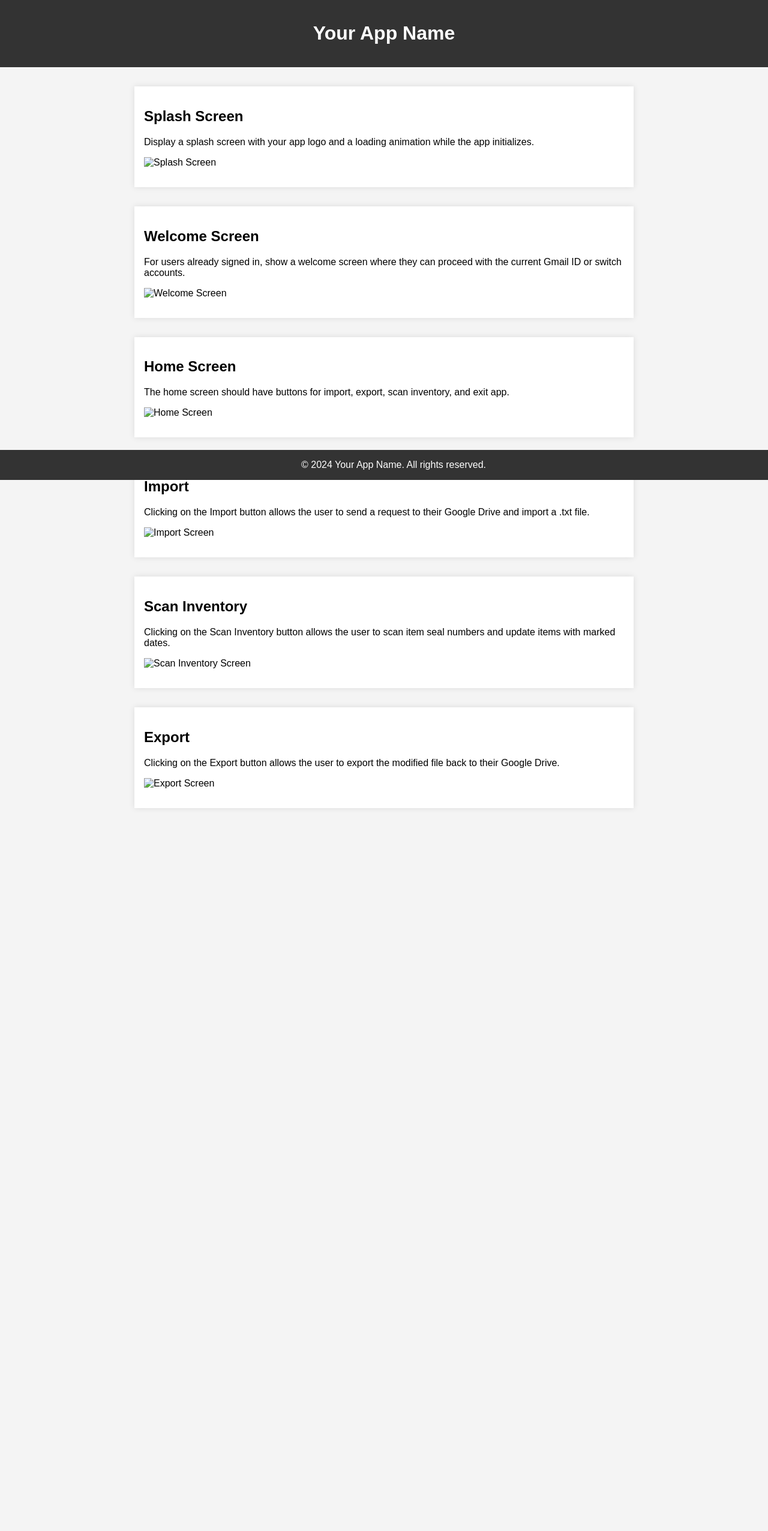
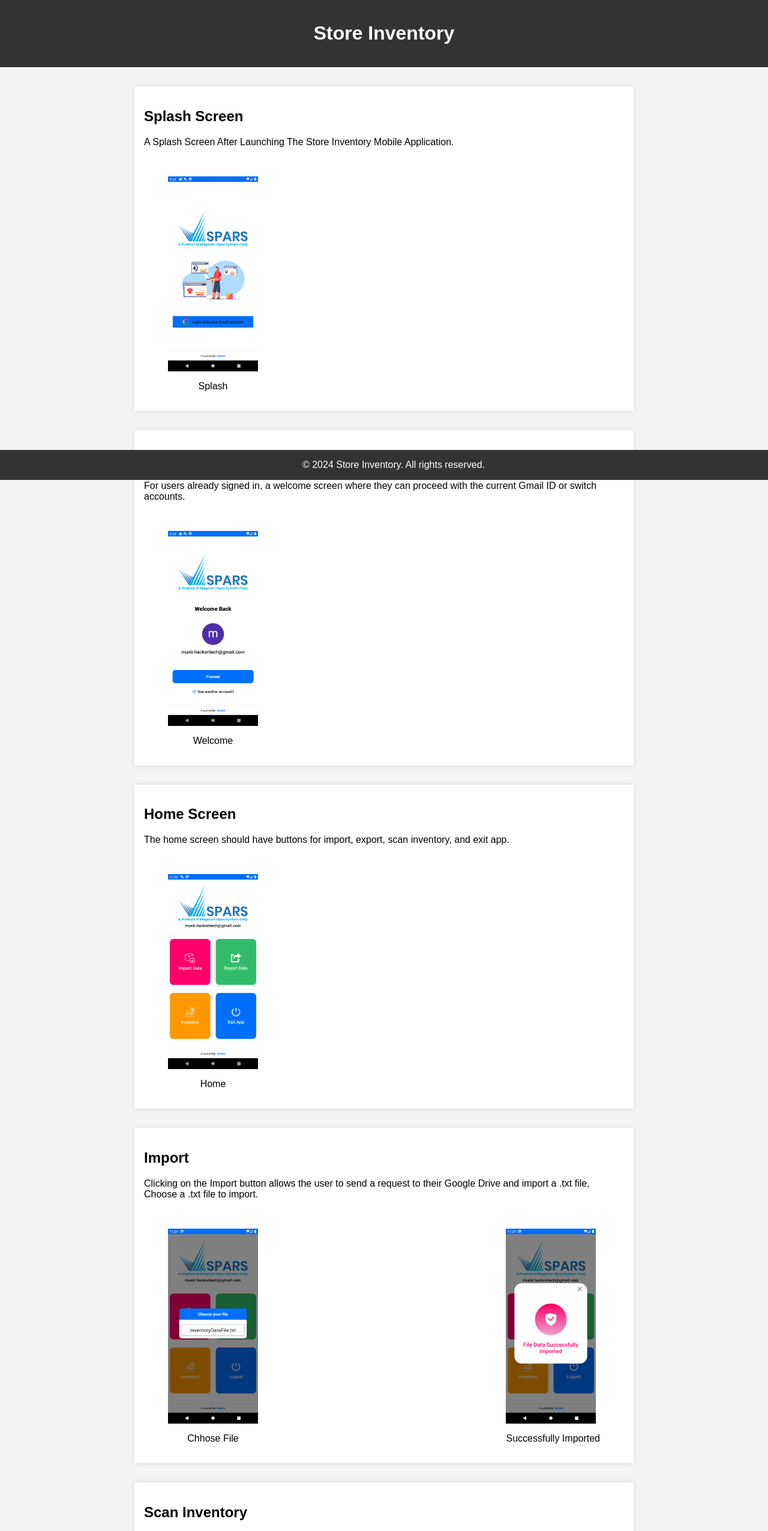
Before and after one commit to Bukhara-Store-Inventory/bukhara-store-inventory, a plain HTML site: page index.html in a window 1280 px wide. Shown: the top 2552 px of the page at 60% size. Before the commit the page ends 1379 px from the top, so only its background shows below. Drawn offline with Linux system fonts and the light colour scheme.

Commit message:
Update index.html

```diff
--- a/index.html
+++ b/index.html
@@ -29,6 +29,16 @@
             box-shadow: 0 0 10px rgba(0, 0, 0, 0.1);
         }
 
+        .image-row {
+        display: flex;
+        justify-content: space-between;
+        align-items: center;
+    }
+
+    figure {
+        text-align: center;
+    }
+
     img {
         max-width: 100%;
         height: auto;
@@ -50,25 +60,42 @@
 
 <body>
     <header>
-        <h1>Your App Name</h1>
+        <h1>Store Inventory</h1>
     </header>
 
     <!-- Splash Screen -->
     <section>
         <h2>Splash Screen</h2>
         <p>
-            Display a splash screen with your app logo and a loading animation while the app initializes.
+            A Splash Screen After Launching The Store Inventory Mobile Application.
         </p>
-        <img src="splash-screen.jpg" alt="Splash Screen">
+        <div class="image-row">
+            <figure>
+                <img src="https://raw.githubusercontent.com/Bukhara-Store-Inventory/bukhara-store-inventory/main/splash.png" alt="Splash Screen" width="150" height="50">
+
+
+                <figcaption>Splash</figcaption>
+            </figure>
+            <!-- Add more figures as needed -->
+        </div>
+
     </section>
 
     <!-- Welcome Screen -->
     <section>
         <h2>Welcome Screen</h2>
         <p>
-            For users already signed in, show a welcome screen where they can proceed with the current Gmail ID or switch accounts.
+            For users already signed in, a welcome screen where they can proceed with the current Gmail ID or switch accounts.
         </p>
-        <img src="welcome-screen.jpg" alt="Welcome Screen">
+        <div class="image-row">
+            <figure>
+                <img src="https://raw.githubusercontent.com/Bukhara-Store-Inventory/bukhara-store-inventory/main/welcome.png" alt="Welcome Screen" width="150" height="50">
+
+
+                <figcaption>Welcome</figcaption>
+            </figure>
+            <!-- Add more figures as needed -->
+        </div>
     </section>
 
     <!-- Home Screen -->
@@ -77,16 +104,39 @@
         <p>
             The home screen should have buttons for import, export, scan inventory, and exit app.
         </p>
-        <img src="home-screen.jpg" alt="Home Screen">
+        <div class="image-row">
+            <figure>
+                <img src="https://raw.githubusercontent.com/Bukhara-Store-Inventory/bukhara-store-inventory/main/homePic.png" alt="Welcome Screen" width="150" height="50">
+
+
+                <figcaption>Home</figcaption>
+            </figure>
+            <!-- Add more figures as needed -->
+        </div>
     </section>
 
     <!-- Import Section -->
     <section>
         <h2>Import</h2>
         <p>
-            Clicking on the Import button allows the user to send a request to their Google Drive and import a .txt file.
+            Clicking on the Import button allows the user to send a request to their Google Drive and import a .txt file, Choose a .txt file to import.
         </p>
-        <img src="import-screen.jpg" alt="Import Screen">
+
+        <div class="image-row">
+            <figure>
+                <img src="https://raw.githubusercontent.com/Bukhara-Store-Inventory/bukhara-store-inventory/main/import%20Data.png" alt="Welcome Screen" width="150" height="50">
+
+                <figcaption>Chhose File</figcaption>
+            </figure>
+
+            <figure>
+                <img src="https://raw.githubusercontent.com/Bukhara-Store-Inventory/bukhara-store-inventory/main/successfully%20imported%20data.png" alt="Welcome Screen" width="150" height="50">
+
+                <figcaption>Successfully Imported</figcaption>
+            </figure>
+
+            <!-- Add more figures as needed -->
+        </div>
     </section>
 
     <!-- Scan Inventory Section -->
@@ -95,7 +145,21 @@
         <p>
             Clicking on the Scan Inventory button allows the user to scan item seal numbers and update items with marked dates.
         </p>
-        <img src="scan-inventory-screen.jpg" alt="Scan Inventory Screen">
+        <div class="image-row">
+            <figure>
+                <img src="https://raw.githubusercontent.com/Bukhara-Store-Inventory/bukhara-store-inventory/main/inventory.png" alt="Welcome Screen" width="150" height="50">
+
+                <figcaption>Store Items</figcaption>
+            </figure>
+
+            <figure>
+                <img src="https://raw.githubusercontent.com/Bukhara-Store-Inventory/bukhara-store-inventory/main/successfully%20scaned.png" alt="Welcome Screen" width="150" height="50">
+
+                <figcaption>Scanned Items</figcaption>
+            </figure>
+
+            <!-- Add more figures as needed -->
+        </div>
     </section>
 
     <!-- Export Section -->
@@ -104,11 +168,30 @@
         <p>
             Clicking on the Export button allows the user to export the modified file back to their Google Drive.
         </p>
-        <img src="export-screen.jpg" alt="Export Screen">
+        <div class="image-row">
+            <figure>
+                <img src="https://raw.githubusercontent.com/Bukhara-Store-Inventory/bukhara-store-inventory/main/choose%20file.png" alt="Welcome Screen" width="150" height="50">
+
+                <figcaption>Select Customer File</figcaption>
+            </figure>
+
+            <figure>
+                <img src="https://raw.githubusercontent.com/Bukhara-Store-Inventory/bukhara-store-inventory/main/choosen%20file.png" alt="Welcome Screen" width="150" height="50">
+
+                <figcaption>Selected Customer File</figcaption>
+            </figure>
+
+            <figure>
+                <img src="https://raw.githubusercontent.com/Bukhara-Store-Inventory/bukhara-store-inventory/main/exported%20successfully.png" alt="Welcome Screen" width="150" height="50">
+
+                <figcaption>Successfully Exported</figcaption>
+            </figure>
+            <!-- Add more figures as needed -->
+        </div>
     </section>
 
     <footer>
-        &copy; 2024 Your App Name. All rights reserved.
+        &copy; 2024 Store Inventory. All rights reserved.
     </footer>
 </body>
 
```
Lines whose indentation alone changed are shown as unchanged.
